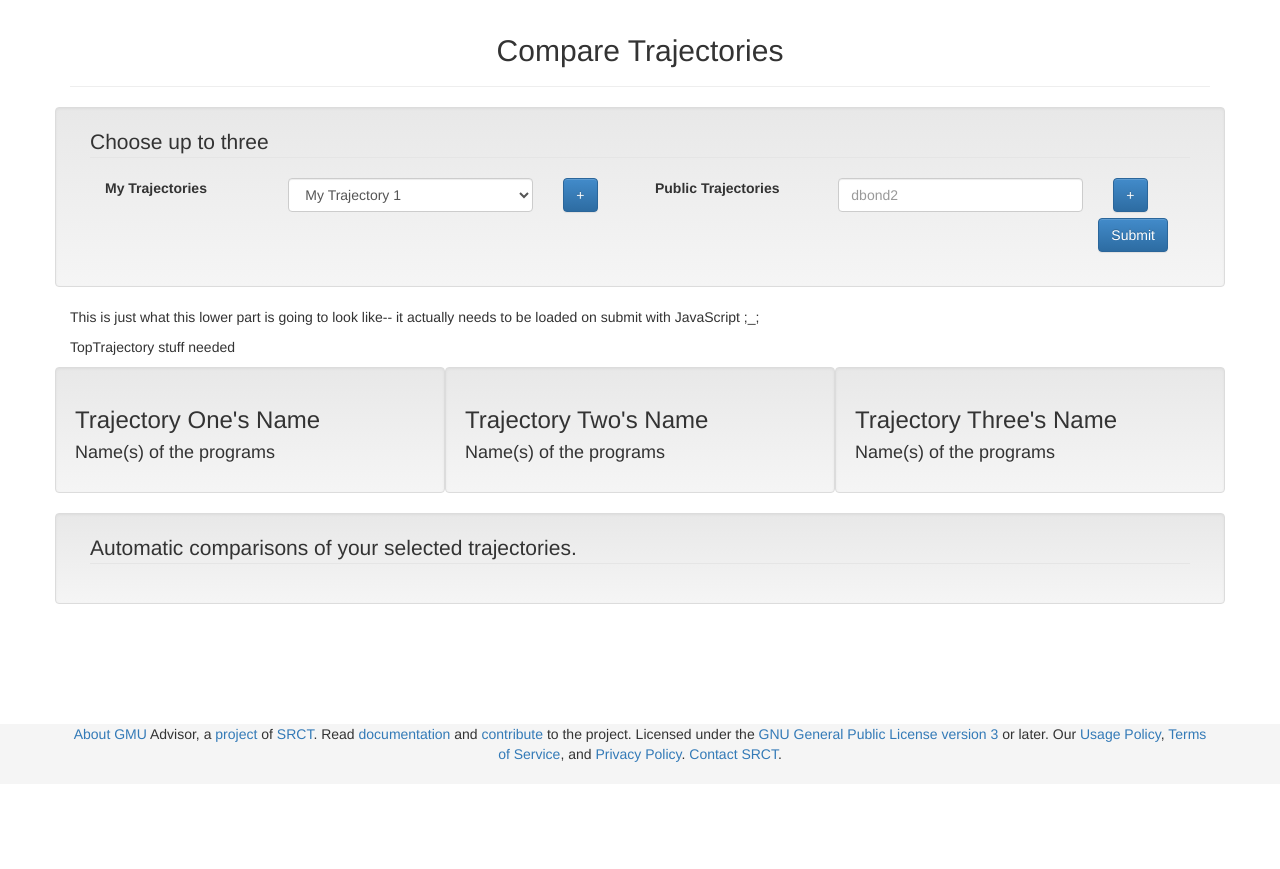
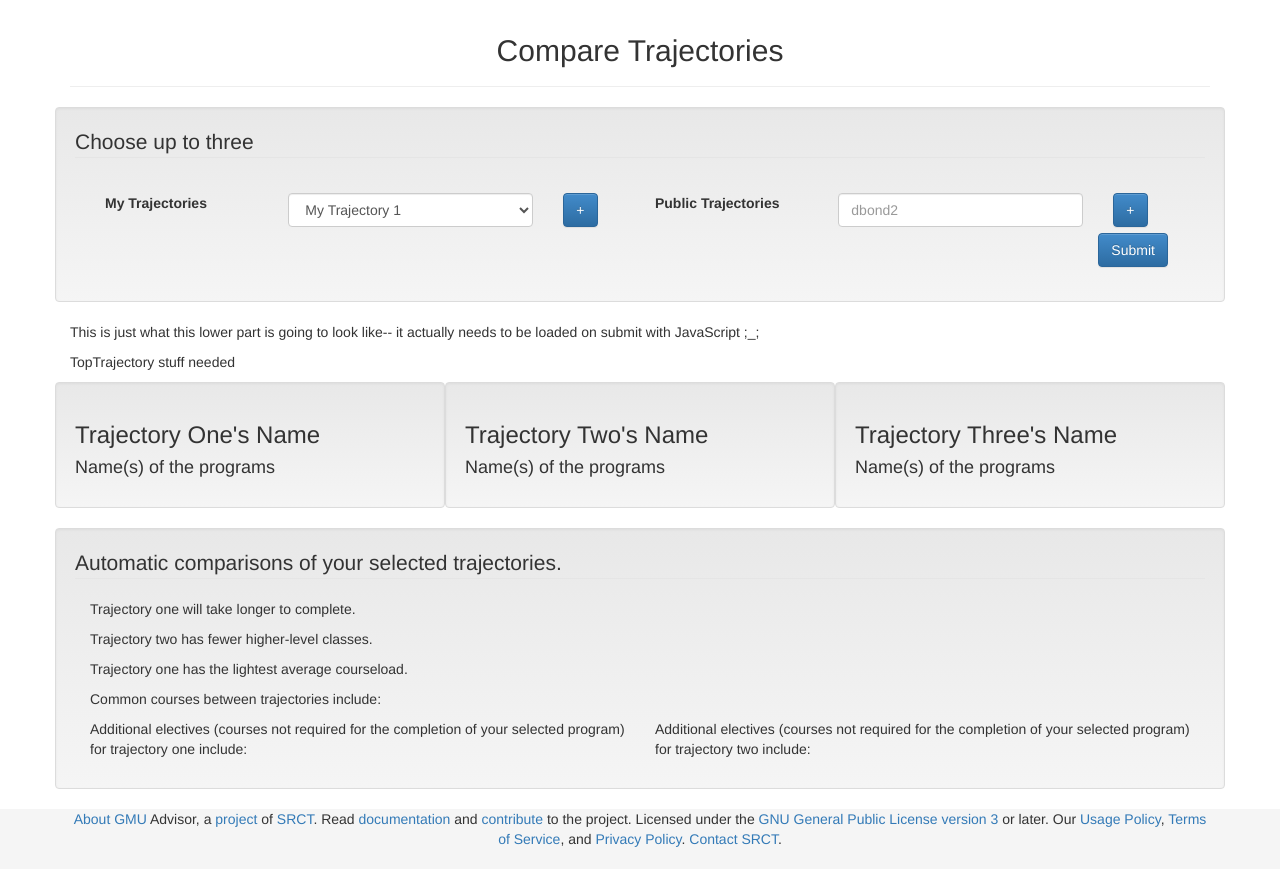
Before and after one commit to dwbond/advisor, a Django app: page /compare/ in a window 1280 px wide. Shown: the part 51-920 px from the top of the page. Before the commit the page ends 813 px from the top, so only its background shows below. Run offline with Django 3.2, Linux system fonts and the light colour scheme; some libraries are stand-ins or nearby versions.

Commit message:
added notes for analysis on comparison page

```diff
--- a/advisor/templates/compare.html
+++ b/advisor/templates/compare.html
@@ -15,8 +15,8 @@ GMU Advisor | Compare
 </div>
 
 <div class="row well">
+  <legend>Choose up to three</legend>
   <div class="col-md-12">
-    <legend>Choose up to three</legend>
     <form class="form-vertical" action="" method="post" role="form" enctype="multipart/form-data">
     <!-- learn what enctype does when you have internet -->
       <div class="form-group">
@@ -109,9 +109,27 @@ to be loaded  on submit with JavaScript ;_; </p>
 </div>
 
 <div class="row well">
+  <legend>Automatic comparisons of your selected trajectories.</legend>
   <div class="col-md-12">
-    <legend>Automatic comparisons of your selected trajectories.</legend>
+    <p>Trajectory one will take longer to complete.</p>
+    <p>Trajectory two has fewer higher-level classes.</p>
+    <p>Trajectory one has the lightest average courseload.</p>
   </div>
+
+  <div class="col-md-12">
+    <p>Common courses between trajectories include:</p>
+  </div>
+
+  <div class="col-md-6">
+    <p>Additional electives (courses not required for the completion of your
+    selected program) for trajectory one include:</p>
+  </div>
+
+  <div class="col-md-6">
+    <p>Additional electives (courses not required for the completion of your
+    selected program) for trajectory two include:</p>
+  </div>
+
 </div>
 
 {% endblock %}
```
